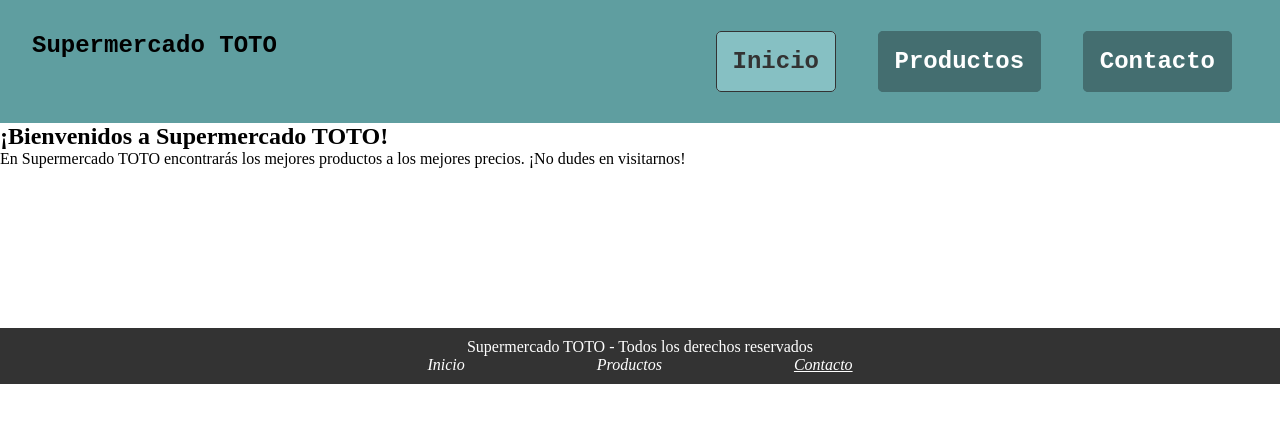
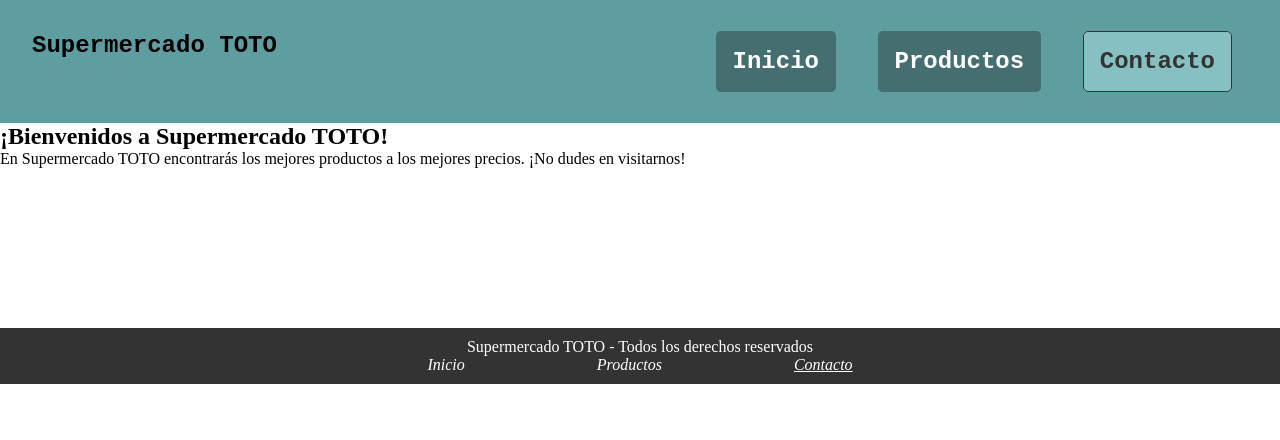
Before and after one commit to Tobvl/frontend-tests, a plain HTML site: page contacto.html in a window 1280 px wide. Drawn offline with Linux system fonts and the light colour scheme.

Commit message:
cambio clase active en contacto y productos

```diff
--- a/contacto.html
+++ b/contacto.html
@@ -12,9 +12,9 @@
         <nav class="menu-navbar">
             <h1>Supermercado TOTO</h1>
             <ul>
-                <li><a href="index.html" class="boton-nav active">Inicio</a></li>
+                <li><a href="index.html" class="boton-nav">Inicio</a></li>
                 <li><a href="productos.html" class="boton-nav" >Productos</a></li>
-                <li><a href="contacto.html" class="boton-nav" >Contacto</a></li>
+                <li><a href="contacto.html" class="boton-nav  active" >Contacto</a></li>
             </ul>
             <a id="menu-boton" class="menu-boton"> <i class="fa fa-bars"></i></a>
         </nav>
```
Also changed, not shown: productos.html (+2 -2 lines).
